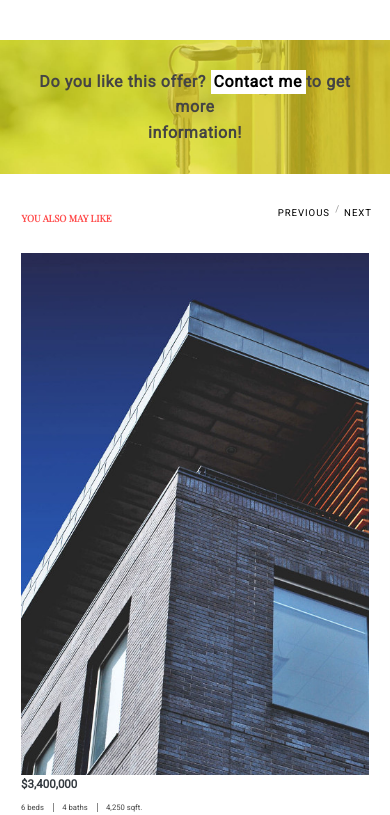
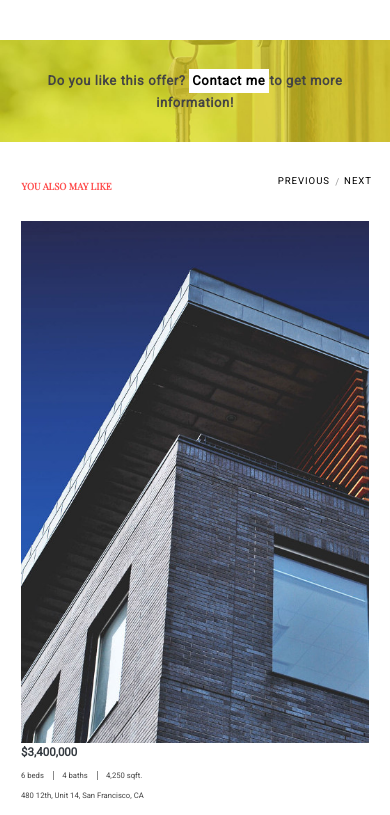
Before and after one commit to BikashBaniya/SudarshanPaudelRetalor.github.io, a plain HTML site: page productdetails.html in a window 390 px wide. Shown: the part 1298-2113 px from the top of the page. Drawn offline with nearby package versions, Linux system fonts and the light colour scheme.

Commit message:
Update media-quaries.css

```diff
--- a/css/media-quaries.css
+++ b/css/media-quaries.css
@@ -210,6 +210,14 @@ bottom: .8rem;
   .contact{
     padding: 100px;
   }
+  #nearby-similar-homes .container::before{
+    top: -7px;
+  }
+  .question h3 {
+    width: 100%;
+    font-size: 13px;
+
+}
 }
 
 
```
